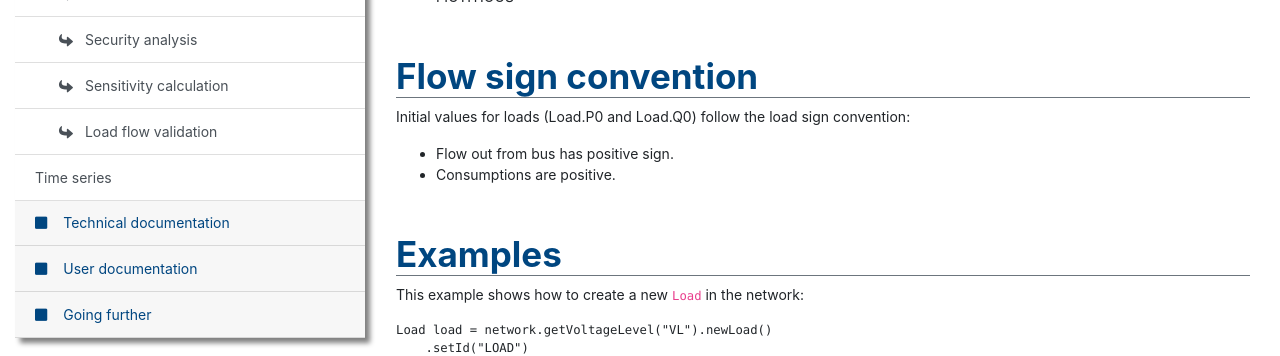
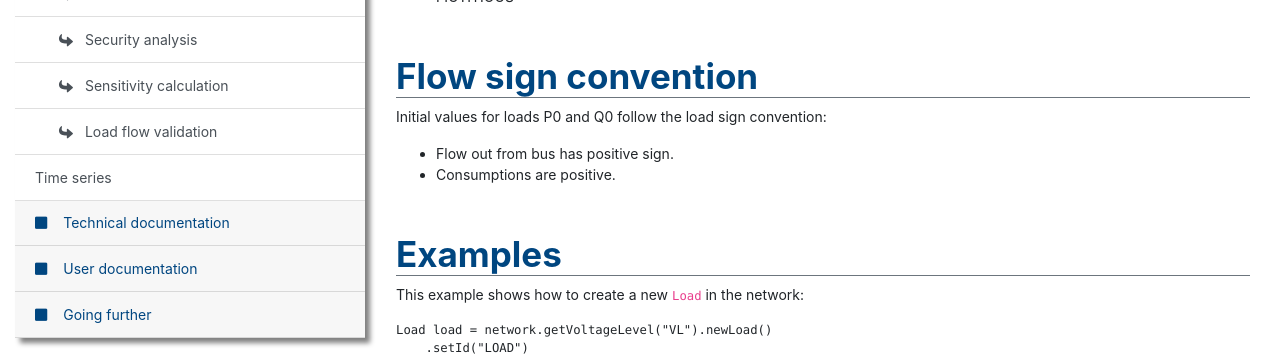
Before and after one commit to powsybl/powsybl.github.io, a Jekyll site: the page built from docs/iidm/model/load.md, in a window 1280 px wide and 1168 px high. Shown: the part 573-929 px from the top of the window. Built offline with Jekyll 4.4.1, drawn with Linux system fonts in a browser that asks for light colours; nearby versions of some CDN libraries.

Commit message:
Fixes.
Signed-off-by: Anne Tilloy <anne.tilloy@rte-france.com>

```diff
--- a/docs/iidm/model/load.md
+++ b/docs/iidm/model/load.md
@@ -21,7 +21,7 @@ The `com.powsybl.iidm.network.LoadType` enum contains these three values:
 - FICTITIOUS
 
 # Flow sign convention
-Initial values for loads (Load.P0 and Load.Q0) follow the load sign convention:
+Initial values for loads P0 and Q0 follow the load sign convention:
 - Flow out from bus has positive sign.
 - Consumptions are positive.
 
```
Also changed, not shown: docs/iidm/model/terminal.md (+1 -1 lines).
